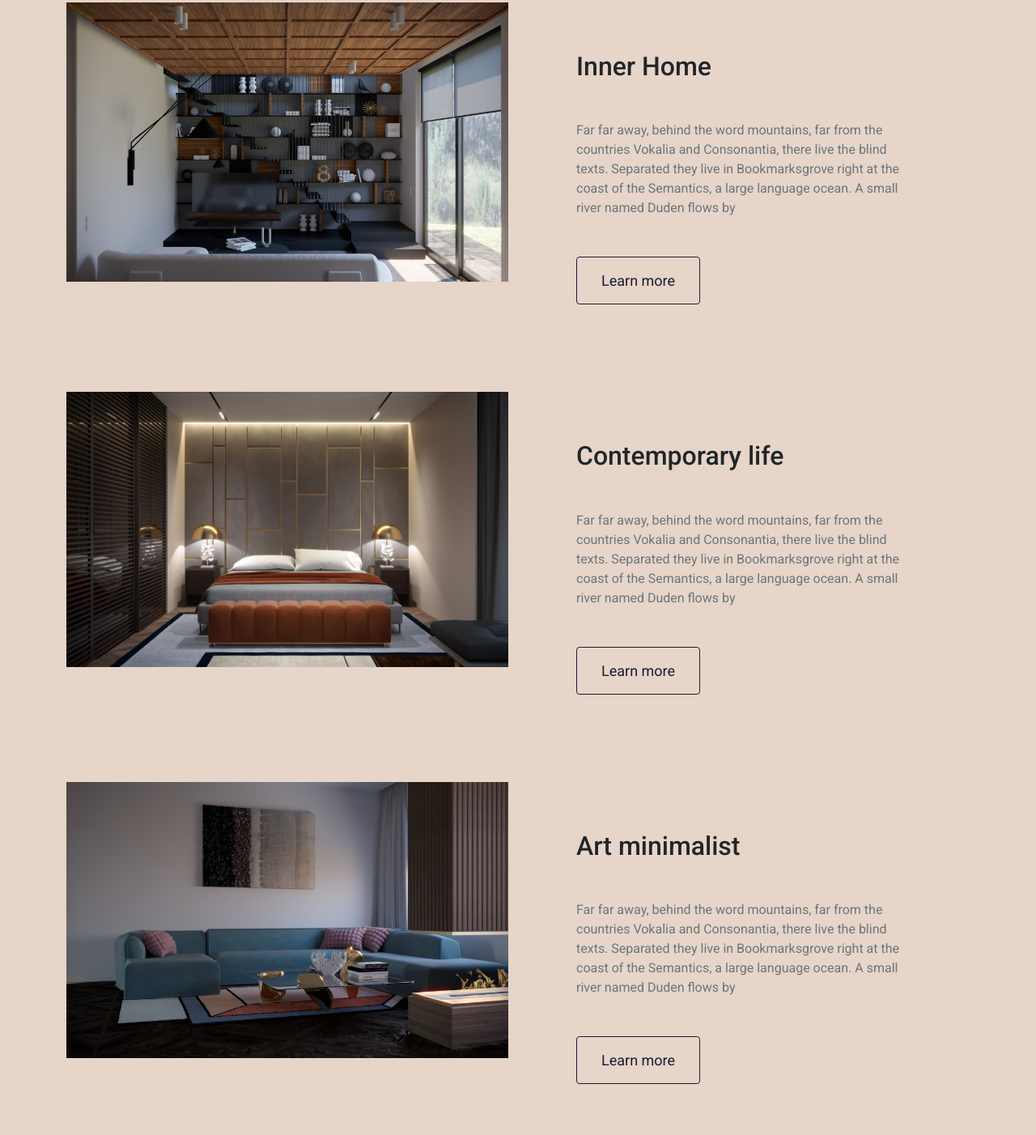
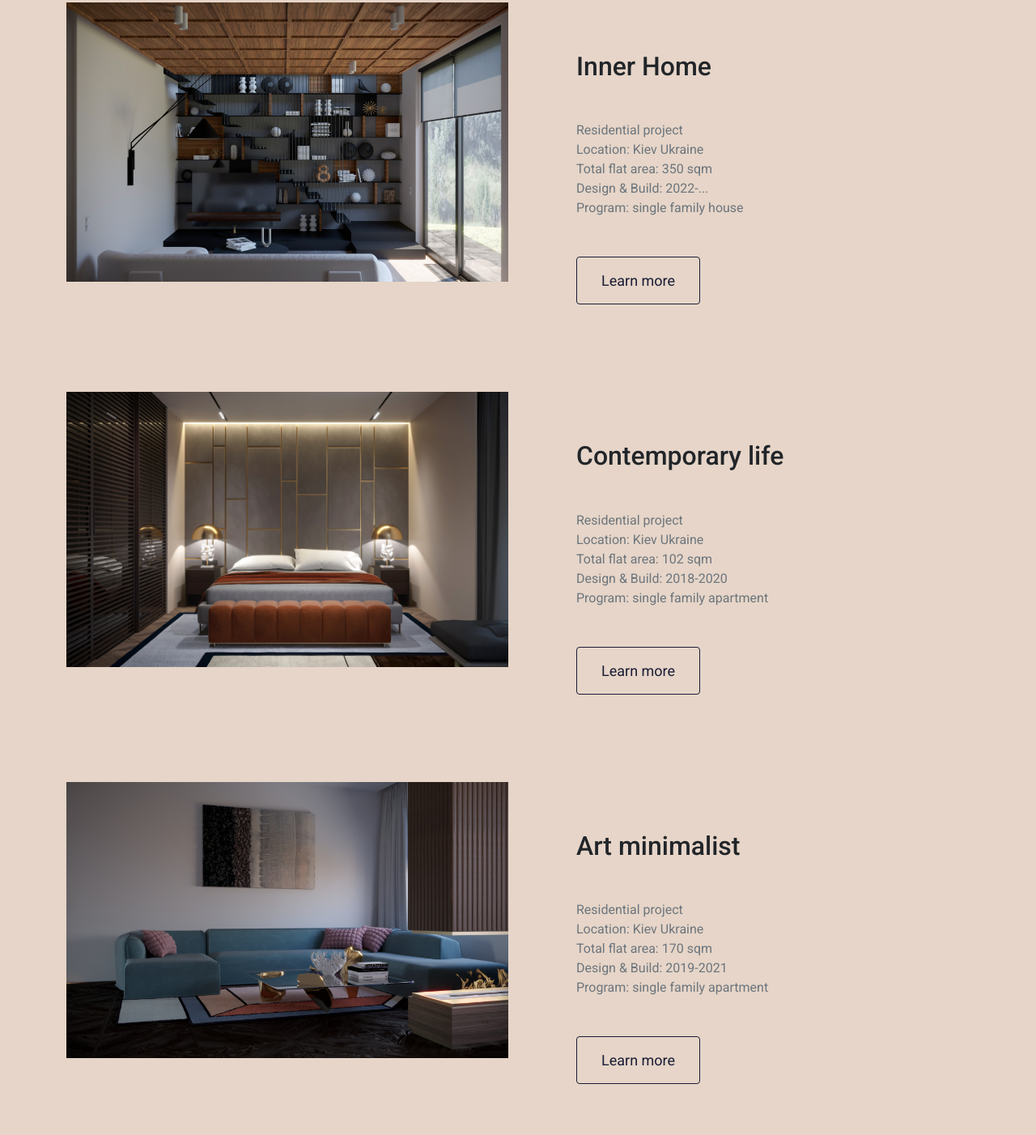
Before and after one commit to Mariia-cioccolatini/my-portfolio, a plain HTML site: page index.html in a window 1280 px wide. Shown: the part 695-2097 px from the top of the page at 81% size. Drawn offline with nearby package versions, Linux system fonts and the light colour scheme; a web font is replaced by a local one.

Commit message:
my content

```diff
--- a/index.html
+++ b/index.html
@@ -58,10 +58,11 @@
           <div class="project-desciption">
             <h2 class="mb-5">Inner Home</h2>
             <p class="mb-5 text-muted">
-              Far far away, behind the word mountains, far from the countries
-              Vokalia and Consonantia, there live the blind texts. Separated
-              they live in Bookmarksgrove right at the coast of the Semantics, a
-              large language ocean. A small river named Duden flows by
+             Residential project </br>
+Location: Kiev Ukraine </br>
+Total flat area: 350 sqm </br>
+Design & Build: 2022-... </br>
+Program: single family house
             </p>
             <a href="" class="btn btn-branding-outline"> Learn more </a>
           </div>
@@ -77,10 +78,11 @@
           <div class="project-desciption">
             <h2 class="mb-5">Contemporary life</h2>
             <p class="mb-5 text-muted">
-              Far far away, behind the word mountains, far from the countries
-              Vokalia and Consonantia, there live the blind texts. Separated
-              they live in Bookmarksgrove right at the coast of the Semantics, a
-              large language ocean. A small river named Duden flows by
+             Residential project </br>
+Location: Kiev Ukraine </br>
+Total flat area: 102 sqm </br>
+Design & Build: 2018-2020 </br>
+Program: single family apartment </br>
             </p>
             <a href="" class="btn btn-branding-outline"> Learn more </a>
           </div>
@@ -96,10 +98,11 @@
           <div class="project-desciption">
             <h2 class="mb-5">Art minimalist</h2>
             <p class="mb-5 text-muted">
-              Far far away, behind the word mountains, far from the countries
-              Vokalia and Consonantia, there live the blind texts. Separated
-              they live in Bookmarksgrove right at the coast of the Semantics, a
-              large language ocean. A small river named Duden flows by
+              Residential project </br>
+Location: Kiev Ukraine </br>
+Total flat area: 170 sqm </br>
+Design & Build: 2019-2021 </br>
+Program: single family apartment </br>
             </p>
             <a href="" class="btn btn-branding-outline"> Learn more </a>
           </div>
@@ -115,10 +118,11 @@
           <div class="project-desciption">
             <h2 class="mb-5">Grey</h2>
             <p class="mb-5 text-muted">
-              Far far away, behind the word mountains, far from the countries
-              Vokalia and Consonantia, there live the blind texts. Separated
-              they live in Bookmarksgrove right at the coast of the Semantics, a
-              large language ocean. A small river named Duden flows by
+              Residential project </br>
+Location: Kiev Ukraine </br>
+Total flat area: 102 sqm </br>
+Design & Build: 2018-2020 </br>
+Program: single family apartment
             </p>
             <a href="" class="btn btn-branding-outline"> Learn more </a>
           </div>
@@ -134,10 +138,9 @@
           <div class="project-desciption">
             <h2 class="mb-5">Pizzalist</h2>
             <p class="mb-5 text-muted">
-              Far far away, behind the word mountains, far from the countries
-              Vokalia and Consonantia, there live the blind texts. Separated
-              they live in Bookmarksgrove right at the coast of the Semantics, a
-              large language ocean. A small river named Duden flows by
+              Commercial Project
+            </br> Location: Kiev Ukraine  </br> Total floor area: 87 sqm  </br>
+              Design & Build : 2020  </br>  Program: restaurant
             </p>
             <a href="" class="btn btn-branding-outline"> Learn more </a>
           </div>
```
